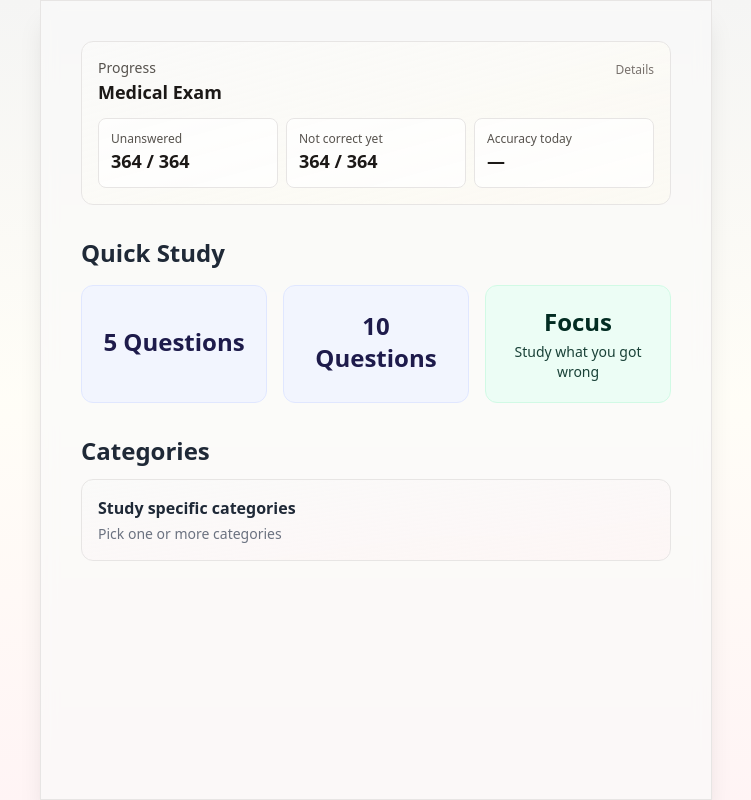
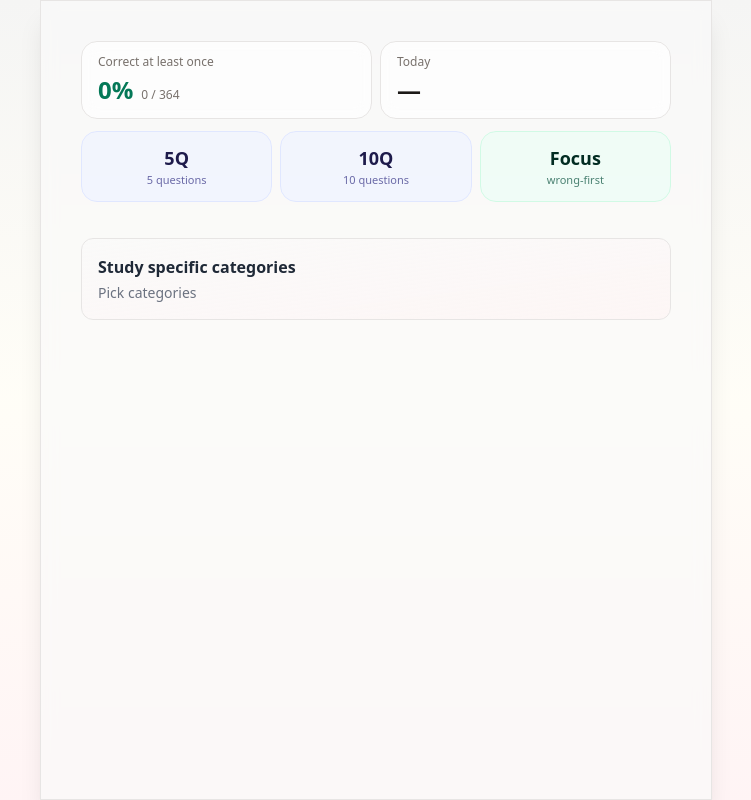
Before and after one commit to okface/iller5, a Vue app: page / in a window 1280 px wide. Shown: the whole page, without its empty margins (264-1015 px from the left). Built offline with nearby package versions, Linux system fonts and the light colour scheme.

Commit message:
Update content

```diff
--- a/src/components/Dashboard.vue
+++ b/src/components/Dashboard.vue
@@ -6,7 +6,6 @@ const store = useStudyStore();
 
 const showCategoryPicker = ref(false);
 const selectedSources = ref(new Set());
-const showStatsDetails = ref(false);
 
 // Group subjects for display
 // store.subjects is { folder: [file1, file2] }
@@ -58,6 +57,11 @@ const totalAccuracy = computed(() => {
   }
   if (seen <= 0) return null;
   return Math.round((correct / seen) * 100);
+});
+
+const correctOncePercent = computed(() => {
+  if (totalQuestions.value <= 0) return null;
+  return Math.round((correctOnceCount.value / totalQuestions.value) * 100);
 });
 
 const todayAccuracy = computed(() => {
@@ -153,89 +157,76 @@ const focusSelected = (count) => {
 
 <template>
   <div class="space-y-8 p-4">
-    <!-- Progress Snapshot -->
-    <section>
-      <button
-        @click="showStatsDetails = !showStatsDetails"
-        class="w-full text-left p-4 rounded-xl border border-stone-200 bg-gradient-to-br from-stone-50 to-amber-50/40 hover:border-stone-300 transition"
-      >
-        <div class="flex items-start justify-between gap-3">
-          <div>
-            <div class="text-sm text-stone-600">Progress</div>
-            <div class="text-lg font-bold text-stone-900">Medical Exam</div>
-          </div>
-          <div class="text-xs text-stone-500 mt-1">{{ showStatsDetails ? 'Hide' : 'Details' }}</div>
-        </div>
-
-        <div class="mt-3 grid grid-cols-1 sm:grid-cols-3 gap-2">
-          <div class="p-3 rounded-lg bg-white/70 border border-stone-200">
-            <div class="text-xs text-stone-600">Unanswered</div>
-            <div class="text-lg font-bold text-stone-900">{{ unansweredCount }} / {{ totalQuestions }}</div>
-          </div>
-          <div class="p-3 rounded-lg bg-white/70 border border-stone-200">
-            <div class="text-xs text-stone-600">Not correct yet</div>
-            <div class="text-lg font-bold text-stone-900">{{ remainingToCorrectOnce }} / {{ totalQuestions }}</div>
-          </div>
-          <div class="p-3 rounded-lg bg-white/70 border border-stone-200">
-            <div class="text-xs text-stone-600">Accuracy today</div>
-            <div class="text-lg font-bold text-stone-900">{{ todayAccuracy === null ? '—' : (todayAccuracy + '%') }}</div>
+    <!-- Compact stats + quick actions (mobile-first) -->
+    <section class="space-y-3">
+      <div class="flex gap-2">
+        <div class="flex-1 rounded-2xl border border-stone-200 bg-white/60 backdrop-blur px-4 py-3">
+          <div class="text-xs text-stone-500">Correct at least once</div>
+          <div class="mt-1 flex items-baseline gap-2">
+            <div class="text-2xl font-extrabold text-emerald-700">
+              {{ correctOncePercent === null ? '—' : (correctOncePercent + '%') }}
+            </div>
+            <div class="text-xs text-stone-500">
+              {{ correctOnceCount }} / {{ totalQuestions }}
+            </div>
           </div>
         </div>
 
-        <div v-if="showStatsDetails" class="mt-3 text-sm text-stone-700">
-          <div>Incorrect (ever): <span class="font-bold text-stone-900">{{ incorrectEverCount }} / {{ totalQuestions }}</span></div>
-          <div>Total accuracy: <span class="font-bold text-stone-900">{{ totalAccuracy === null ? '—' : (totalAccuracy + '%') }}</span></div>
-          <div class="text-xs text-stone-500 mt-1">Today resets automatically at local midnight.</div>
+        <div class="flex-1 rounded-2xl border border-stone-200 bg-white/60 backdrop-blur px-4 py-3">
+          <div class="text-xs text-stone-500">Today</div>
+          <div class="mt-1 flex items-baseline gap-2">
+            <div class="text-2xl font-extrabold text-stone-900">
+              {{ todayAccuracy === null ? '—' : (todayAccuracy + '%') }}
+            </div>
+            <div class="text-xs text-stone-500" v-if="totalAccuracy !== null">
+              total {{ totalAccuracy }}%
+            </div>
+          </div>
         </div>
-      </button>
-    </section>
+      </div>
 
-    <!-- Quick Actions -->
-    <section>
-      <h2 class="text-2xl font-bold mb-4 text-gray-800">Quick Study</h2>
-      <div class="grid grid-cols-1 md:grid-cols-3 gap-4">
-
+      <div class="grid grid-cols-3 gap-2">
         <button
           @click="store.startSession('quick5')"
-          class="p-5 rounded-xl border border-indigo-100 bg-indigo-50/70 text-indigo-950 hover:bg-indigo-100/60 transition"
+          class="rounded-2xl border border-indigo-100 bg-indigo-50/70 text-indigo-950 hover:bg-indigo-100/60 transition px-3 py-3"
         >
-          <div class="text-2xl font-bold mb-1">5 Questions</div>
+          <div class="text-lg font-extrabold">5Q</div>
+          <div class="text-[11px] text-indigo-900/70">5 questions</div>
         </button>
 
         <button
           @click="store.startSession('quick10')"
-          class="p-5 rounded-xl border border-indigo-100 bg-indigo-50/70 text-indigo-950 hover:bg-indigo-100/60 transition"
+          class="rounded-2xl border border-indigo-100 bg-indigo-50/70 text-indigo-950 hover:bg-indigo-100/60 transition px-3 py-3"
         >
-          <div class="text-2xl font-bold mb-1">10 Questions</div>
+          <div class="text-lg font-extrabold">10Q</div>
+          <div class="text-[11px] text-indigo-900/70">10 questions</div>
         </button>
 
         <button
           @click="store.startSession('focus', null, 10)"
-          class="p-5 rounded-xl border border-emerald-100 bg-emerald-50 text-emerald-950 hover:bg-emerald-100/60 transition"
+          class="rounded-2xl border border-emerald-100 bg-emerald-50/70 text-emerald-950 hover:bg-emerald-100/60 transition px-3 py-3"
         >
-          <div class="text-2xl font-bold mb-1">Focus</div>
-          <div class="text-sm text-emerald-950/90">Study what you got wrong</div>
+          <div class="text-lg font-extrabold">Focus</div>
+          <div class="text-[11px] text-emerald-900/70">wrong-first</div>
         </button>
-
       </div>
     </section>
 
     <!-- Category Picker (multi-select) -->
-    <section>
-      <h2 class="text-2xl font-bold mb-3 text-gray-800">Categories</h2>
+    <section class="pt-1">
 
       <div v-if="subjectsList.length === 0" class="text-gray-500 italic">
         No content found. Please add content to /data folder.
       </div>
 
-      <div v-else class="space-y-3">
+      <div v-else class="space-y-2">
         <button
           v-if="!showCategoryPicker"
           @click="openCategoryPicker"
           class="w-full p-4 bg-gradient-to-br from-stone-50 to-rose-50/50 border border-stone-200 rounded-xl hover:border-stone-300 transition text-left"
         >
           <div class="font-bold text-gray-800">Study specific categories</div>
-          <div class="text-sm text-gray-500 mt-1">Pick one or more categories</div>
+          <div class="text-sm text-gray-500 mt-1">Pick categories</div>
         </button>
 
         <div v-else class="bg-white/70 backdrop-blur border border-stone-200 rounded-xl p-4">
```
Also changed, not shown: public/content.json.
